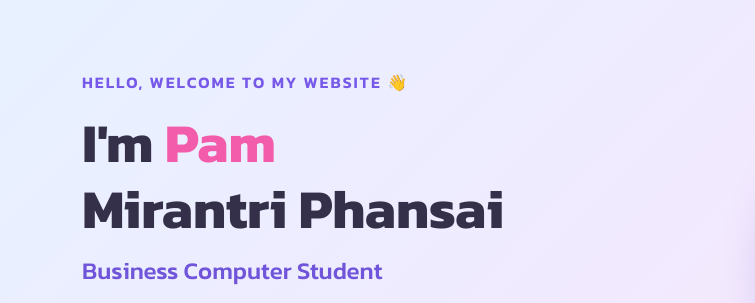
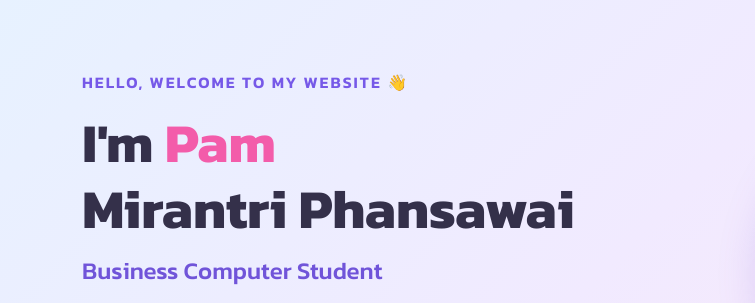
Before and after one commit to 691340005007-4-bit/mirantriportfolio, a plain HTML site: page index.html in a window 1280 px wide. Shown: the part 166-469 px from the top of the page, 0-755 px from the left. Drawn offline with nearby package versions, Linux system fonts and the light colour scheme.

Commit message:
mirantri5

```diff
--- a/index.html
+++ b/index.html
@@ -64,7 +64,7 @@
 
                 <h1>
                     I'm <span>Pam</span><br>
-                    Mirantri Phansai
+                    Mirantri Phansawai
                 </h1>
 
                 <h4>Business Computer Student</h4>
```
